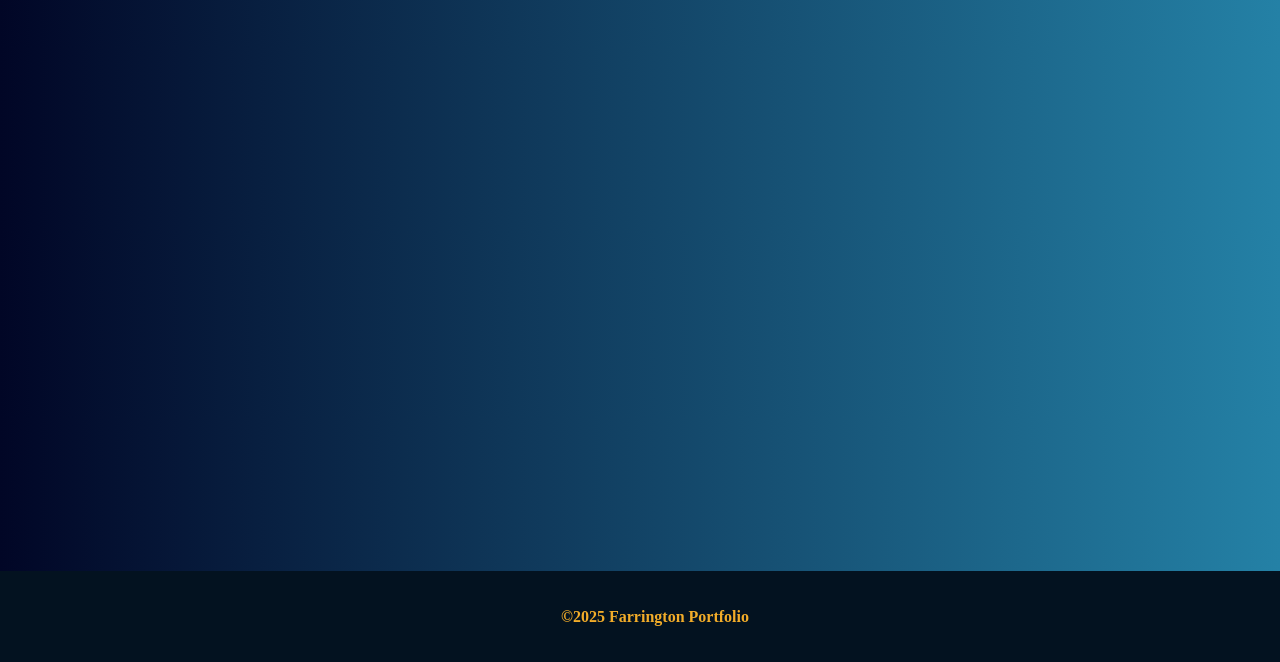
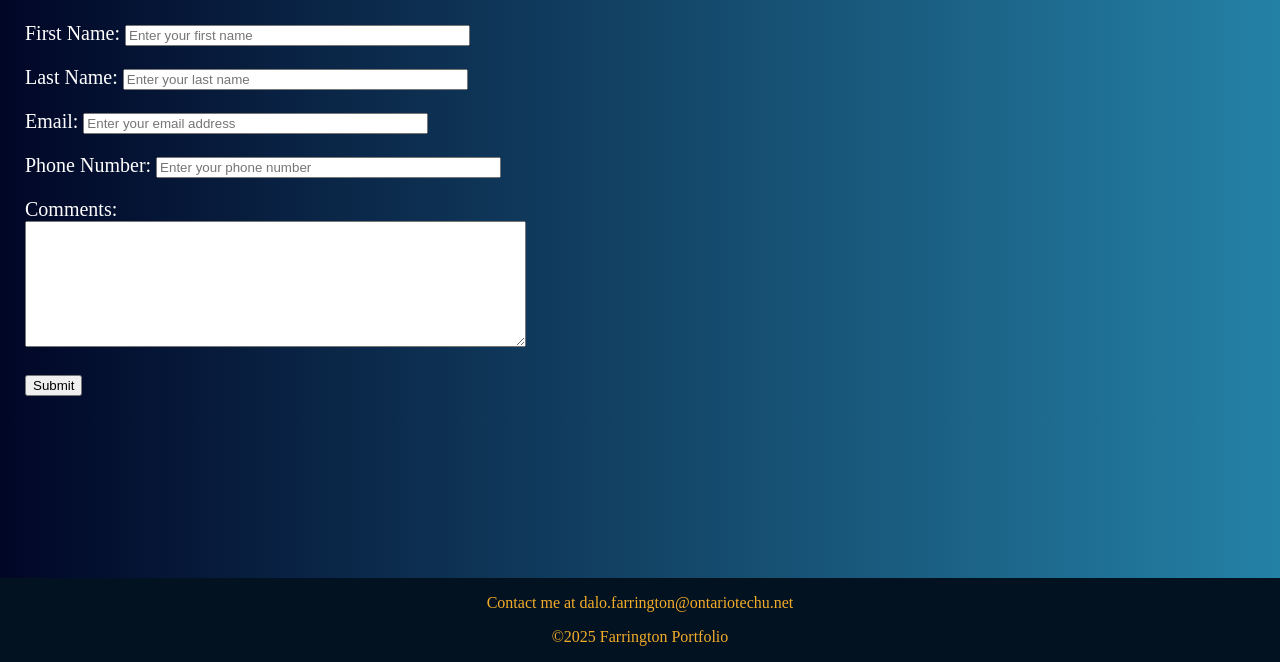
Before and after one commit to dalofarrington/Assignment-1, a plain HTML site: page Contact.html in a window 1280 px wide. Shown: the part 138-800 px from the top of the page. Drawn offline with Linux system fonts and the light colour scheme.

Commit message:
Contact page added

```diff
--- a/Contact.html
+++ b/Contact.html
@@ -24,12 +24,37 @@
 
         <article>
             <h1>Contact Me</h1>
+            <form>
+            <p>
+                <label for="First Name">First Name: </label>
+                <input type="text" name="First Name" size="40" placeholder="Enter your first name" required>
+            </p>
+            <p>
+                <label for="Last Name">Last Name: </label>
+                <input type="text" name="Last Name" size="40" placeholder="Enter your last name" required>
+            </p>
+            <p>
+                <label for="Email">Email: </label>
+                <input type="email" name="Email" size="40" placeholder="Enter your email address" required>
+            </p>
+            <p>
+                <label for="Phone Number">Phone Number: </label>
+                <input type="tel" name="Phone Number" size="40" placeholder="Enter your phone number" required>
+            </p>
+            <p>
+                <label for="comments">Comments: </label>
+                <br>
+                <textarea name="comments" cols="60" rows="8"></textarea>
+            </p>
+            <button type="submit">Submit</button>
+        </form>
         </article>
 
     </div>
 
     <footer>
-        <h4>©2025 Farrington Portfolio</h4>
+        <p>Contact me at dalo.farrington@ontariotechu.net</p>
+        <p>©2025 Farrington Portfolio</p>
     </footer>
 
 </body>
--- a/desktop.css
+++ b/desktop.css
@@ -18,11 +18,11 @@ footer {
     background: #031220;
     color: #F2AC29;
     text-align: center;
-    padding: 15px;
-    position: fixed; /*used code from w3schools to make footer stay at the bottom (remember to reference in readme*/
+    position: fixed;
+    /*used code from w3schools to make footer stay at the bottom (remember to reference in readme*/
     left: 0;
     bottom: 0;
-    width: 100%
+    width: 100%;
 }
 
 nav {
@@ -40,3 +40,20 @@ article {
     padding: 25px;
     font-size: 20px;
 }
+
+.image1 {
+    max-width: 750px;
+    height: auto;
+}
+
+.image2 {
+    border-radius: 50%;
+    max-width: 100px;
+    height: auto;
+}
+
+/*color scheme:
+header, footer & navigation text color: #F2AC29
+header and footer background: #031220
+body text color: #fff
+body background (linear gradient): #010626, #2481A6 */
```
Also changed, not shown: About.html (+3 -1 lines), Projects.html (+5 -4 lines), home.html (+9 -4 lines), Luna Photo.jpeg (added).
